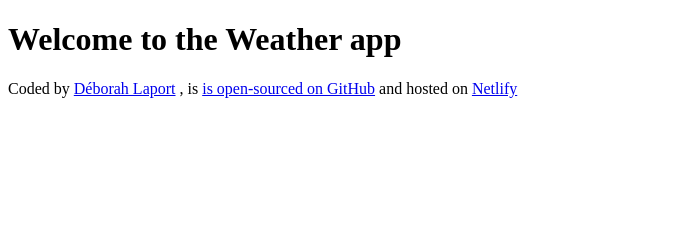
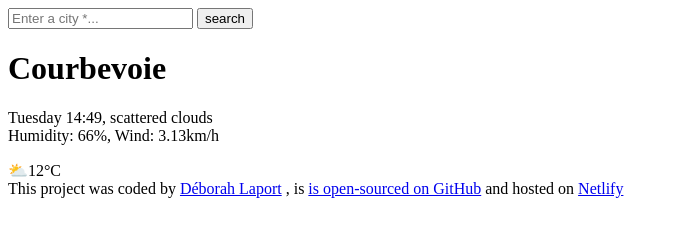
Before and after one commit to DeborahShaenice/Weather-app, a plain HTML site: page index.html in a window 1280 px wide. Shown: the whole page, without its empty margins (0-679 px from the left). Drawn offline with Linux system fonts and the light colour scheme.

Commit message:
Added the HTML to the project

```diff
--- a/index.html
+++ b/index.html
@@ -6,9 +6,21 @@
     <title>Weather app</title>
   </head>
   <body>
-    <h1>Welcome to the Weather app</h1>
+    <header>
+<form>
+    <input type="search" placeholder="Enter a city *..." required/>
+    <input type="submit" value="search"/>
+</form>
+    </header>
+    <main>
+   <div> <h1>Courbevoie</h1>
+    <p>Tuesday 14:49, scattered clouds
+        <br/>
+        Humidity: 66%, Wind: 3.13km/h
+    </p> </div>
+    <div>⛅12°C</div>
     <footer>
-      Coded by
+      This project was coded by
       <a href="https://github.com/DeborahShaenice" target="_blank"
         >Déborah Laport</a
       >
@@ -22,6 +34,7 @@
         target="_blank"
         >Netlify</a
       >
+      </main>
     </footer>
   </body>
 </html>
```
